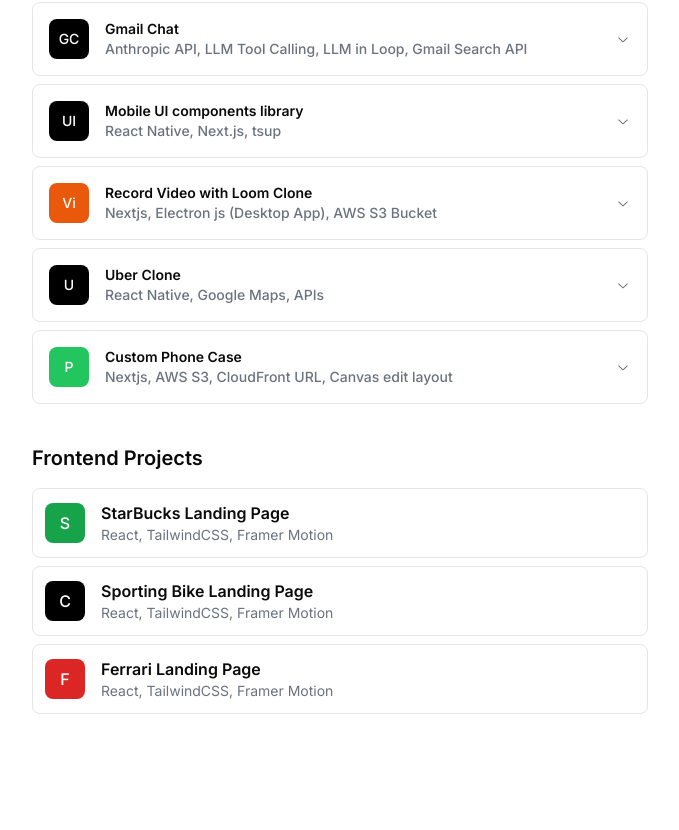
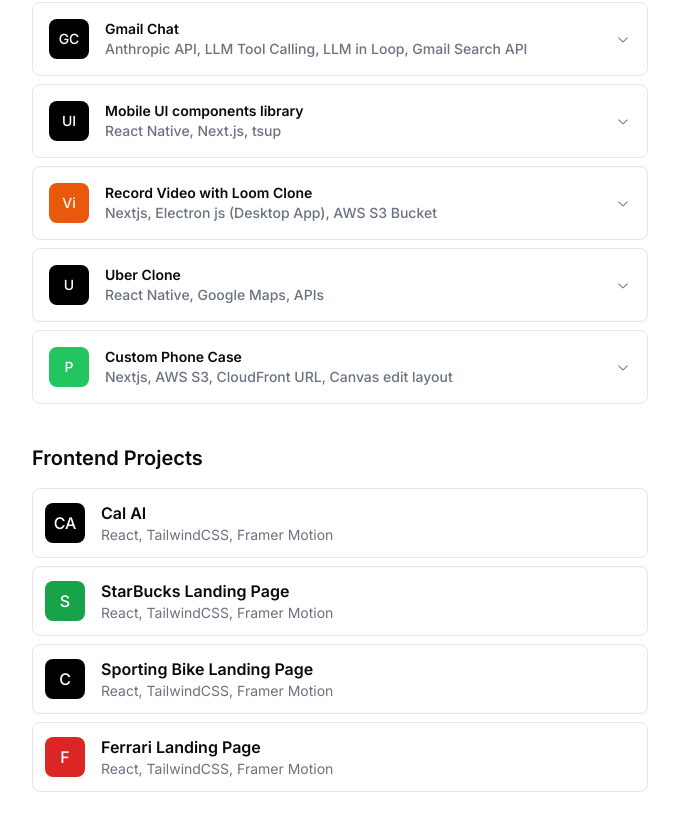
Before and after one commit to mayank2130/portfolio, a Next.js app: page / in a window 1280 px wide. Shown: the part 604-1434 px from the top of the page, without its empty margins (300-979 px from the left). Before the commit the page ends 1390 px from the top, so only its background shows below. Built offline with nearby package versions, Linux system fonts and the light colour scheme.

Commit message:
product add

```diff
--- a/src/constants/workExperience.ts
+++ b/src/constants/workExperience.ts
@@ -1,4 +1,15 @@
 export const workExperience = [
+  {
+    icon: "CA",
+    company: "Cal AI",
+    role: "React, TailwindCSS, Framer Motion",
+    shortdesc: "Create topic specific communities or channels",
+    desc: "People subscribe to your channels, becoming contributors and gaining value from real life experiences. Share more resources and profound ideas to grow your community.",
+    bgColor: "bg-black",
+    textColor: "text-white",
+    sourceCode: "",
+    webLink: "https://cal-ai-web.vercel.app/",
+  },
   {
     icon: "S",
     company: "StarBucks Landing Page",
```
